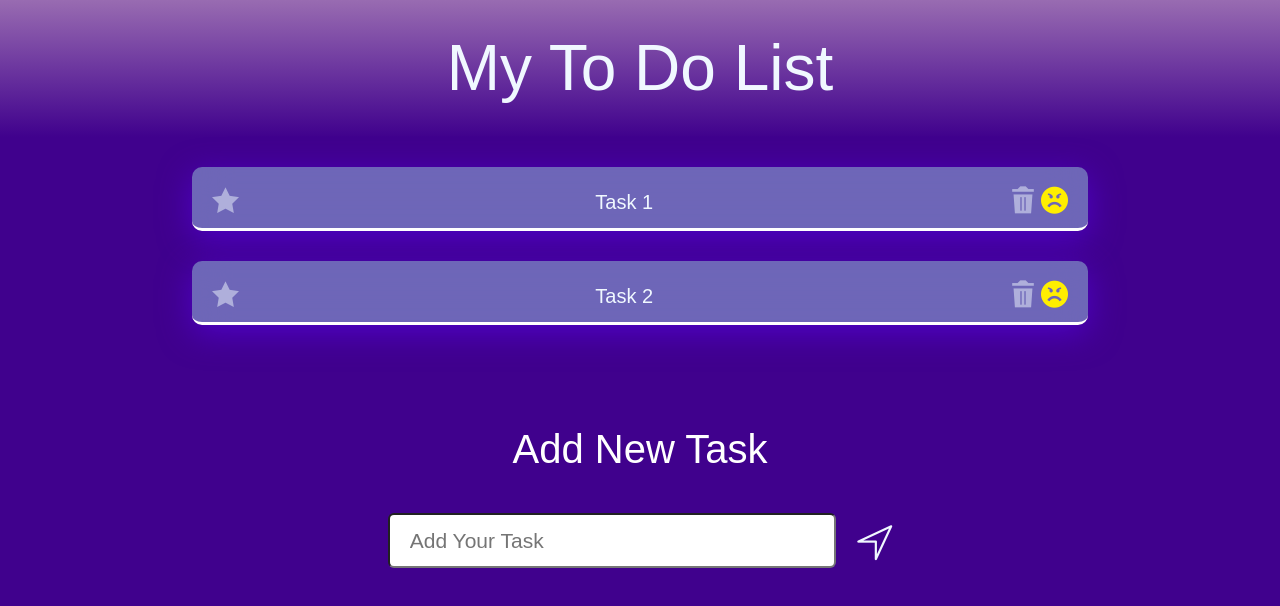
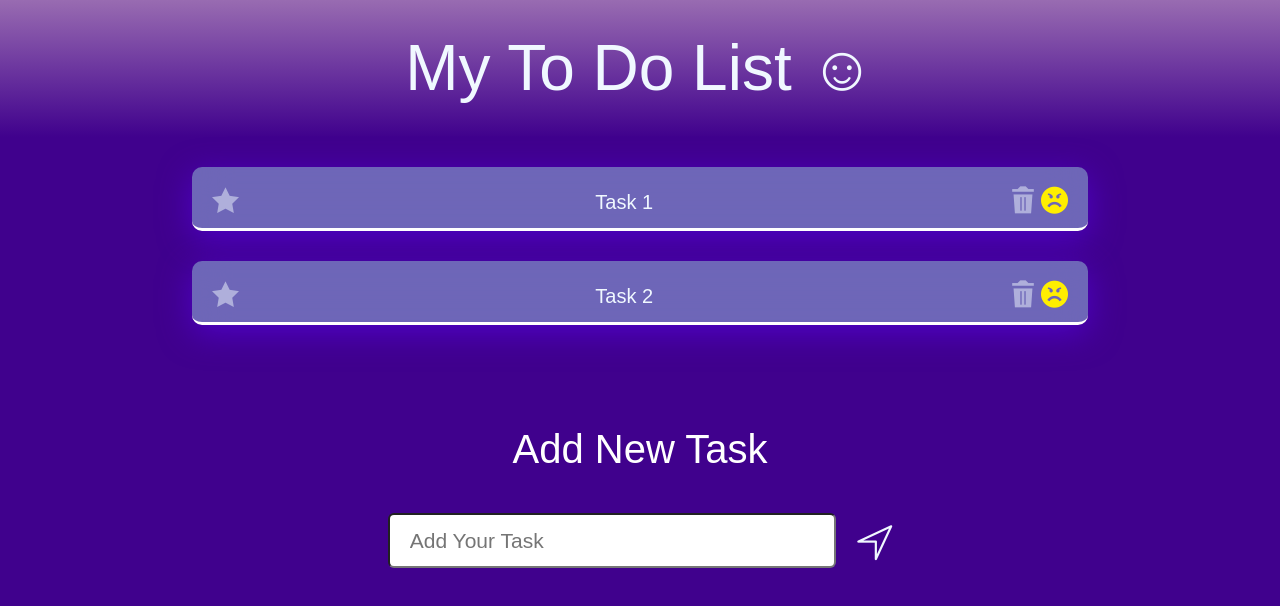
Before and after one commit to NaderHammamiDev/To-Do-List, a plain HTML site: page Personal/ToDoList/index.html in a window 1280 px wide. Drawn offline with nearby package versions, Linux system fonts and the light colour scheme; files whose address does not match are found by name.

Commit message:
second modification

```diff
--- a/Personal/ToDoList/index.html
+++ b/Personal/ToDoList/index.html
@@ -16,7 +16,7 @@
 </head>
 
 <body>
-    <h1>My To Do List</h1>
+    <h1>My To Do List ☺</h1>
     <section id="container">
         <div class="task">
             <span class="icon-star-full icon"></span>
```
